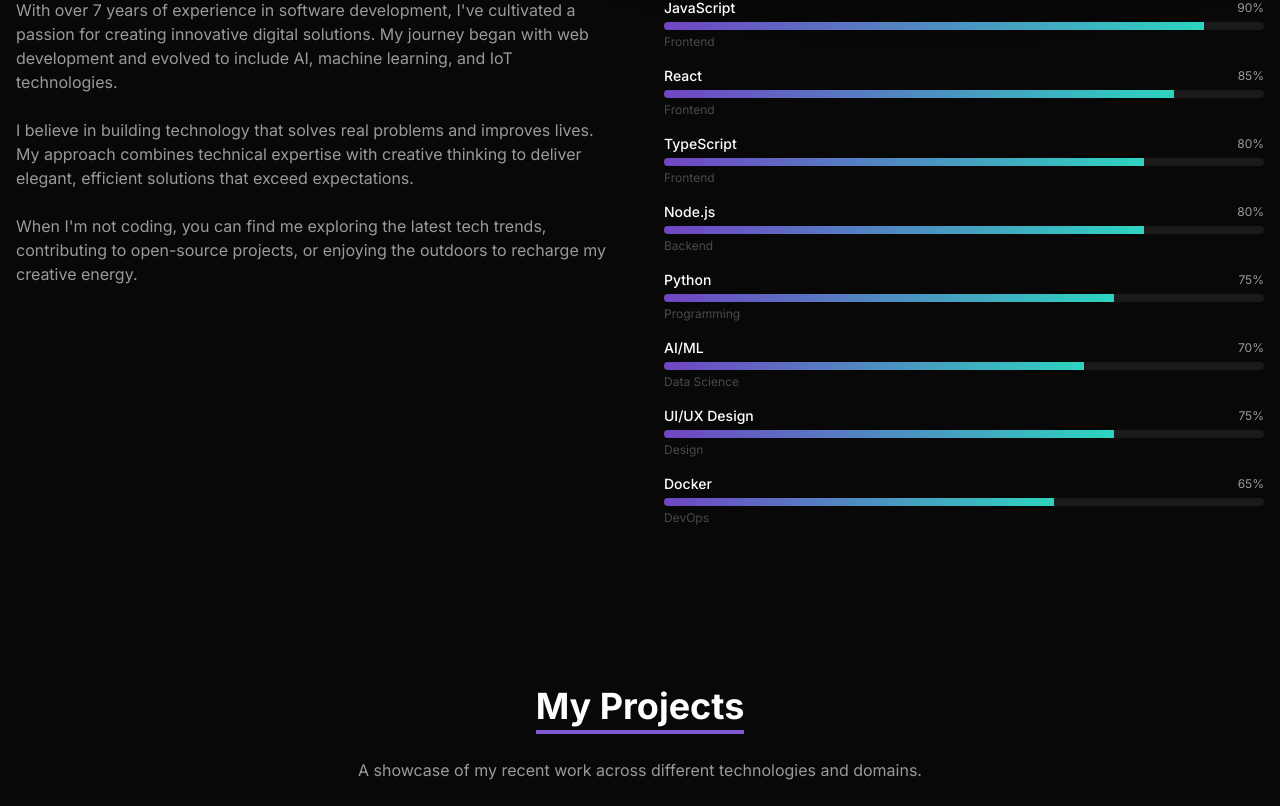
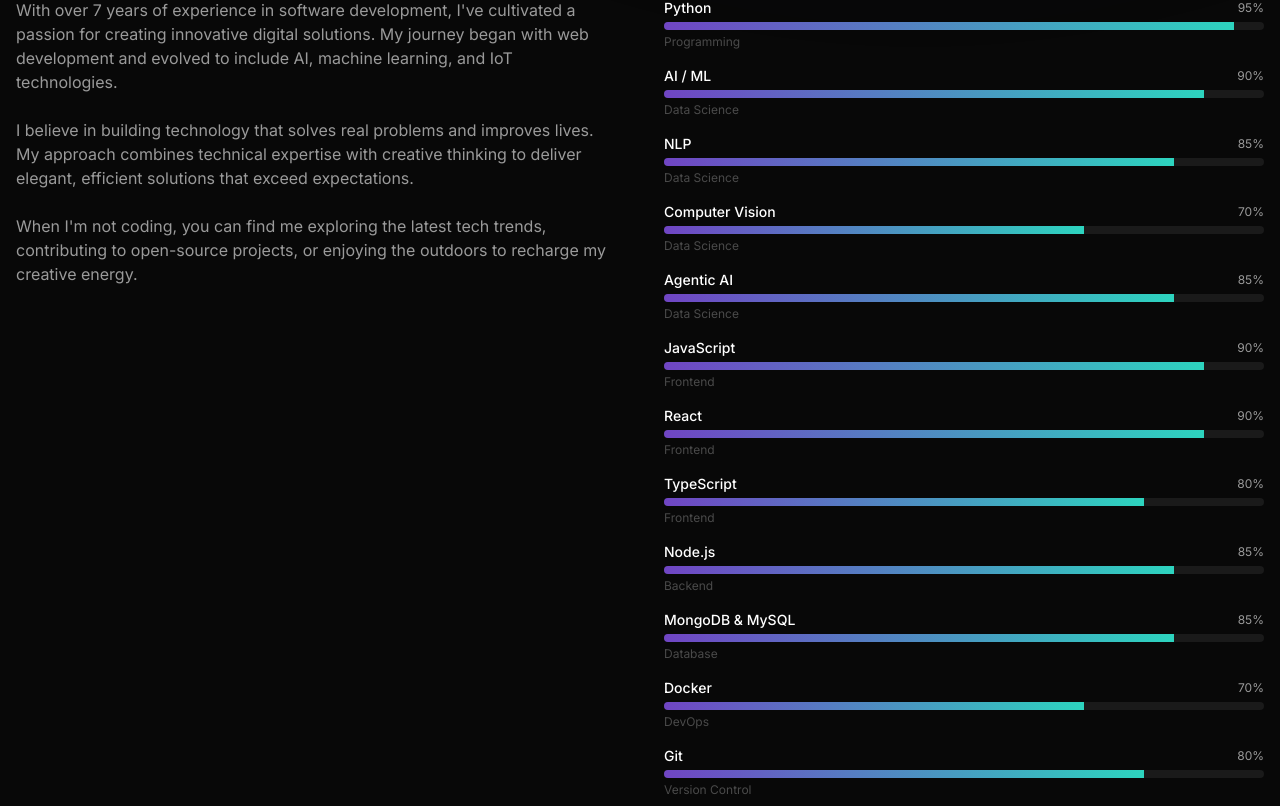
Before and after one commit to manitejagaddam/Maniteja-Portfolio, a React (Vite) app: page / in a window 1280 px wide. Shown: the part 1074-1880 px from the top of the page. Built offline with nearby package versions, Linux system fonts and the light colour scheme.

Commit message:
updated the skills

```diff
--- a/src/data/skills.ts
+++ b/src/data/skills.ts
@@ -1,52 +1,105 @@
 import { Skill } from '../types';
 
 export const skills: Skill[] = [
+  // AI / Data Science
   {
     id: 1,
+    name: "Python",
+    level: 95,
+    category: "Programming"
+  },
+  {
+    id: 2,
+    name: "AI / ML",
+    level: 90,
+    category: "Data Science"
+  },
+  {
+    id: 3,
+    name: "NLP",
+    level: 85,
+    category: "Data Science"
+  },
+  {
+    id: 4,
+    name: "Computer Vision",
+    level: 70,
+    category: "Data Science"
+  },
+  {
+    id: 5,
+    name: "Agentic AI",
+    level: 85,
+    category: "Data Science"
+  },
+
+  // Frontend Development
+  {
+    id: 6,
     name: "JavaScript",
     level: 90,
     category: "Frontend"
   },
   {
-    id: 2,
+    id: 7,
     name: "React",
-    level: 85,
+    level: 90,
     category: "Frontend"
   },
   {
-    id: 3,
+    id: 8,
     name: "TypeScript",
     level: 80,
     category: "Frontend"
   },
+
+  // Backend Development
   {
-    id: 4,
+    id: 9,
     name: "Node.js",
-    level: 80,
+    level: 85,
     category: "Backend"
   },
+
+  // Databases
   {
-    id: 5,
-    name: "Python",
-    level: 75,
-    category: "Programming"
+    id: 10,
+    name: "MongoDB & MySQL",
+    level: 85,
+    category: "Database"
+  },
+
+  // DevOps & Tools
+  {
+    id: 11,
+    name: "Docker",
+    level: 70,
+    category: "DevOps"
   },
   {
-    id: 6,
-    name: "AI/ML",
+    id: 12,
+    name: "Git",
+    level: 80,
+    category: "Version Control"
+  },
+
+  // Design & Creative
+  {
+    id: 13,
+    name: "UI/UX Design",
     level: 70,
-    category: "Data Science"
-  },
-  {
-    id: 7,
-    name: "UI/UX Design",
-    level: 75,
     category: "Design"
   },
   {
-    id: 8,
-    name: "Docker",
+    id: 14,
+    name: "Figma",
+    level: 80,
+    category: "Design"
+  },
+  {
+    id: 15,
+    name: "Blender",
     level: 65,
-    category: "DevOps"
+    category: "Design"
   }
 ];
```
